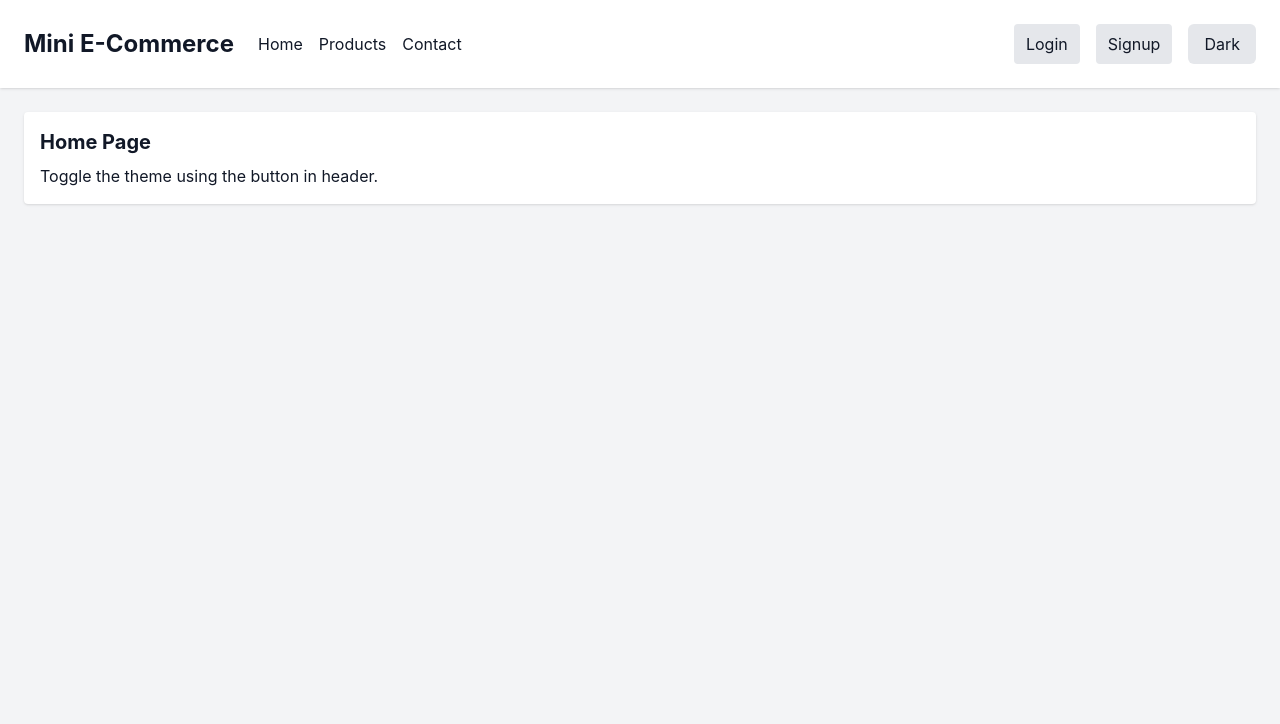
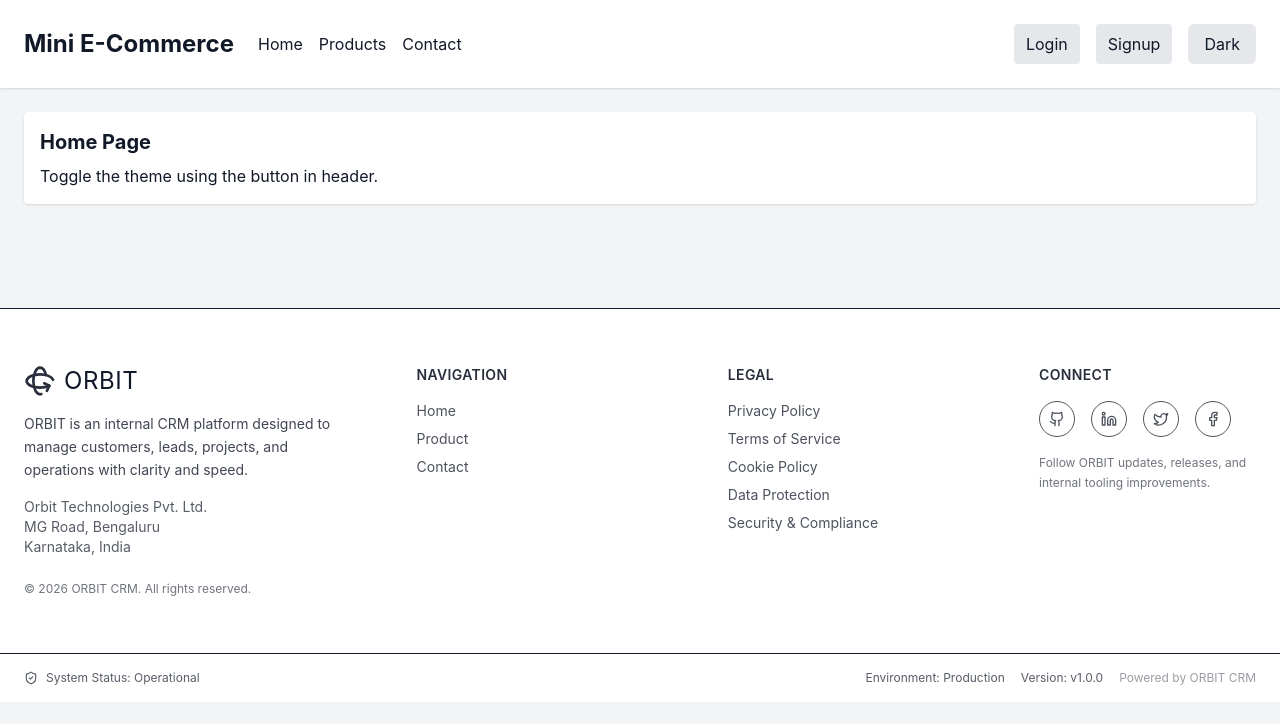
Before and after one commit to Abhishekwmg/rc-estore, a React (Vite) app: page / in a window 1280 px wide. Shown: the top 724 px of the page. Built offline with nearby package versions, Linux system fonts and the light colour scheme; no server answers.

Commit message:
footer-implemented

```diff
--- /dev/null
+++ b/src/components/Footer.jsx
@@ -0,0 +1,148 @@
+// src/components/Footer.jsx
+import { Link } from "react-router-dom";
+import {
+  Rotate3d,
+  Github,
+  Linkedin,
+  Twitter,
+  ShieldCheck,
+  Facebook,
+} from "lucide-react";
+
+const Footer = () => {
+  const footerNav = [
+    ["Home", "/"],
+    ["Product", "/products"],
+    ["Contact", "/contact"],
+  ];
+  const footerLegal = [
+    "Privacy Policy",
+    "Terms of Service",
+    "Cookie Policy",
+    "Data Protection",
+    "Security & Compliance",
+  ];
+
+  const footerSocial = [
+    { Icon: Github, label: "GitHub" },
+    { Icon: Linkedin, label: "LinkedIn" },
+    { Icon: Twitter, label: "Twitter" },
+    { Icon: Facebook, label: "Facebook" },
+  ];
+
+  return (
+    <footer className="mt-20 border-t border-[var(--border-color)] bg-[var(--header-bg)]">
+      <div className="mx-auto grid max-w-7xl gap-10 px-6 py-14 md:grid-cols-[1.3fr_1fr_1fr_0.8fr]">
+        {/* Brand / About */}
+        <div className="flex flex-col gap-4 pr-4">
+          <div className="flex items-center gap-2">
+            <Rotate3d size={32} className="opacity-90" />
+            <span className="font-logo text-2xl tracking-wide select-none">
+              ORBIT
+            </span>
+          </div>
+
+          <p className="text-sm opacity-80 leading-relaxed">
+            ORBIT is an internal CRM platform designed to manage customers,
+            leads, projects, and operations with clarity and speed.
+          </p>
+
+          <div className="text-sm opacity-70">
+            <p>Orbit Technologies Pvt. Ltd.</p>
+            <p>MG Road, Bengaluru</p>
+            <p>Karnataka, India</p>
+          </div>
+
+          <p className="text-xs opacity-60 mt-2">
+            © {new Date().getFullYear()} ORBIT CRM. All rights reserved.
+          </p>
+        </div>
+
+        {/* Navigation */}
+        <div className="flex flex-col gap-4">
+          <h4 className="text-sm font-semibold uppercase tracking-wide opacity-90">
+            Navigation
+          </h4>
+
+          <nav className="flex flex-col gap-2 text-sm">
+            {footerNav.map(([label, path]) => (
+              <Link
+                key={label}
+                to={path}
+                className="relative w-fit opacity-75 transition-all hover:opacity-100
+                  after:absolute after:left-0 after:-bottom-0.5 after:h-px after:w-0 after:bg-current after:opacity-40
+                  after:transition-all after:duration-300 hover:after:w-full"
+              >
+                {label}
+              </Link>
+            ))}
+          </nav>
+        </div>
+
+        {/* Legal */}
+        <div className="flex flex-col gap-4">
+          <h4 className="text-sm font-semibold uppercase tracking-wide opacity-90">
+            Legal
+          </h4>
+
+          <nav className="flex flex-col gap-2 text-sm">
+            {footerLegal.map((item) => (
+              <Link
+                key={item}
+                to="#"
+                className="relative w-fit opacity-75 transition-all hover:opacity-100
+                  after:absolute after:left-0 after:-bottom-0.5 after:h-px after:w-0 after:bg-current after:opacity-40
+                  after:transition-all after:duration-300 hover:after:w-full"
+              >
+                {item}
+              </Link>
+            ))}
+          </nav>
+        </div>
+
+        {/* Social / Connect */}
+        <div className="flex flex-col gap-4">
+          <h4 className="text-sm font-semibold uppercase tracking-wide opacity-90">
+            Connect
+          </h4>
+
+          <div className="flex gap-4">
+            {footerSocial.map(({ Icon, label }) => (
+              <a
+                key={label}
+                href="#"
+                aria-label={label}
+                className="flex h-9 w-9 items-center justify-center rounded-full border border-[var(--border-color)]
+                  opacity-75 transition-all hover:opacity-100 hover:scale-110 hover:bg-black/5 dark:hover:bg-white/10"
+              >
+                <Icon size={16} />
+              </a>
+            ))}
+          </div>
+
+          <p className="text-xs opacity-60 leading-relaxed">
+            Follow ORBIT updates, releases, and internal tooling improvements.
+          </p>
+        </div>
+      </div>
+
+      {/* Footer Bottom */}
+      <div className="border-t border-[var(--border-color)] px-6 py-4">
+        <div className="mx-auto flex max-w-7xl flex-col gap-2 text-xs opacity-70 md:flex-row md:items-center md:justify-between">
+          <div className="flex items-center gap-2">
+            <ShieldCheck size={14} />
+            <span>System Status: Operational</span>
+          </div>
+
+          <div className="flex items-center gap-4">
+            <span>Environment: Production</span>
+            <span>Version: v1.0.0</span>
+            <span className="opacity-60">Powered by ORBIT CRM</span>
+          </div>
+        </div>
+      </div>
+    </footer>
+  );
+};
+
+export default Footer;
--- a/src/components/Layout.jsx
+++ b/src/components/Layout.jsx
@@ -1,5 +1,6 @@
 import { Outlet } from "react-router-dom";
 import { Header } from "./Header";
+import Footer from "./Footer";
 
 export const Layout = () => {
   return (
@@ -8,6 +9,7 @@ export const Layout = () => {
       <main className="p-6">
         <Outlet />
       </main>
+      <Footer />
     </div>
   );
 };
```
Also changed, not shown: src/App.jsx (+0 -33 lines).
